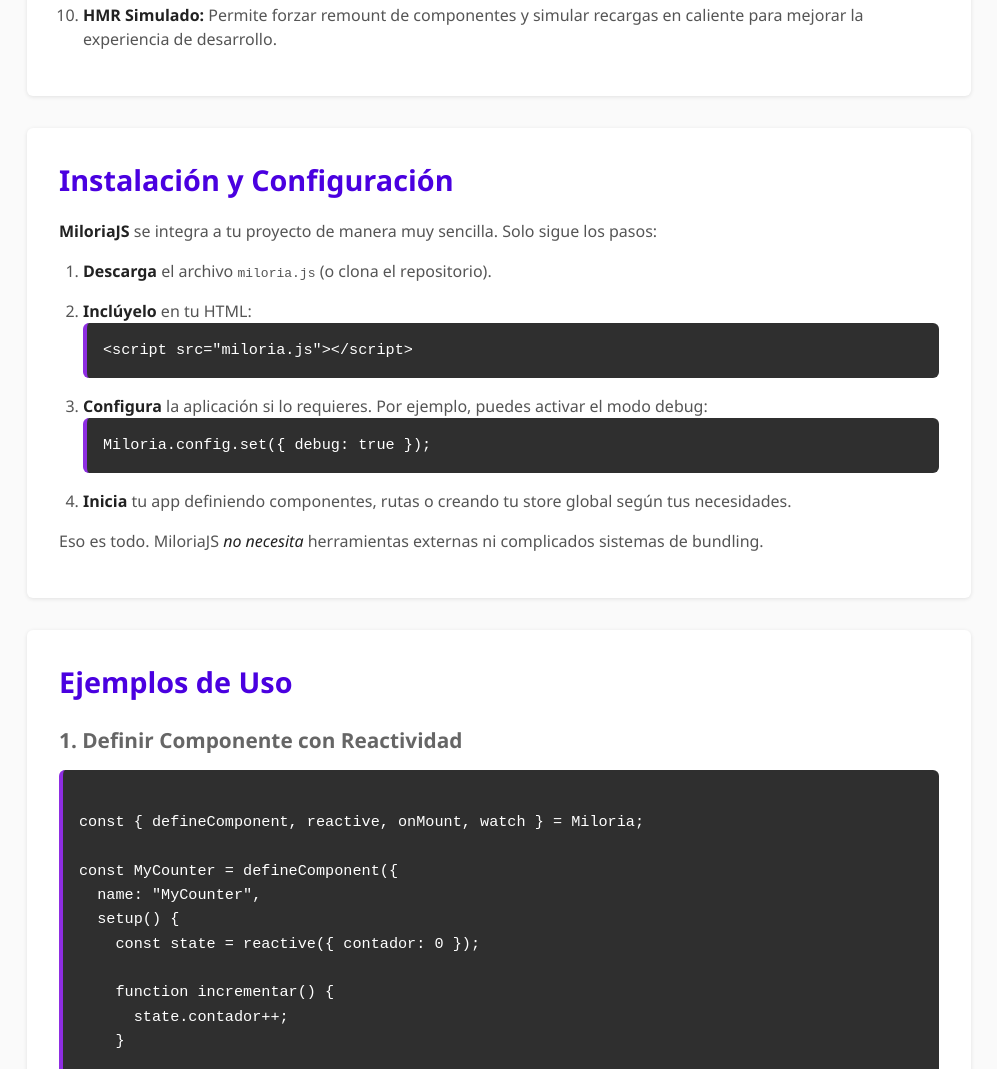
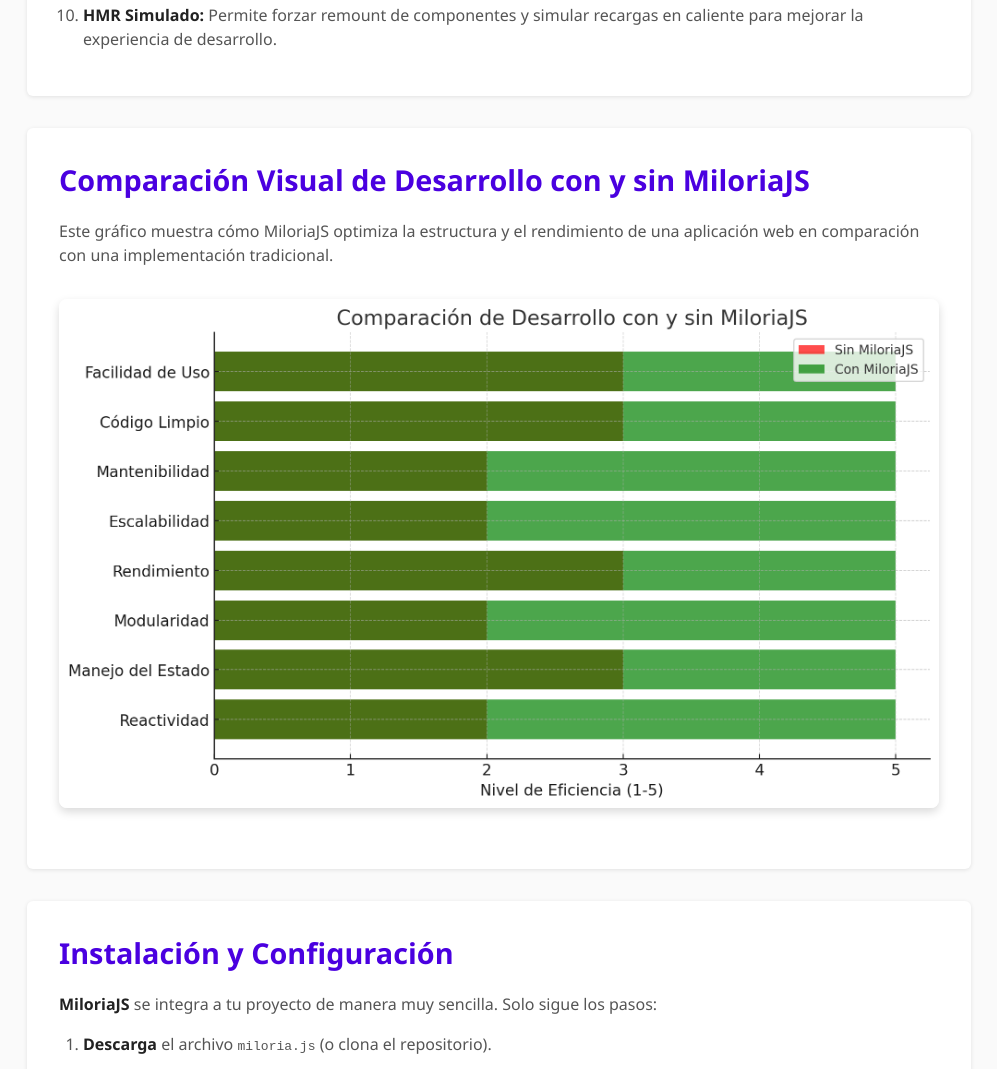
Before and after one commit to XenaMVPs/MiloriaJS, a plain HTML site: page index.html in a window 1280 px wide. Shown: the part 1933-3002 px from the top of the page, without its empty margins (261-1258 px from the left). Drawn offline with Linux system fonts and the light colour scheme.

Commit message:
Corrección y mejoras en la documentación

```diff
--- a/index.html
+++ b/index.html
@@ -139,6 +139,18 @@
           recargas en caliente para mejorar la experiencia de desarrollo.</li>
       </ol>
     </section>
+
+
+
+    <section id="comparacion-grafica">
+        <h2>Comparación Visual de Desarrollo con y sin MiloriaJS</h2>
+        <p>Este gráfico muestra cómo MiloriaJS optimiza la estructura y el rendimiento de una aplicación web en comparación con una implementación tradicional.</p>
+        <div class="grafico-container">
+            <img src="assets/comparacion-miloria.png" alt="Comparación MiloriaJS vs Sin MiloriaJS">
+        </div>
+    </section>
+
+
 
     <!-- INSTALACIÓN Y CONFIGURACIÓN -->
     <section id="instalacion">
--- a/styles.css
+++ b/styles.css
@@ -191,3 +191,19 @@
     color: #444;
     padding: 0 1rem;
   }
+
+
+  /* Estilos para la Comparación Gráfica */
+.grafico-container {
+    display: flex;
+    justify-content: center;
+    align-items: center;
+    margin: 2rem 0;
+}
+
+.grafico-container img {
+    max-width: 100%;
+    height: auto;
+    border-radius: 8px;
+    box-shadow: 0 4px 10px rgba(0, 0, 0, 0.15);
+}
```
Also changed, not shown: assets/comparacion-miloria.png (added).
